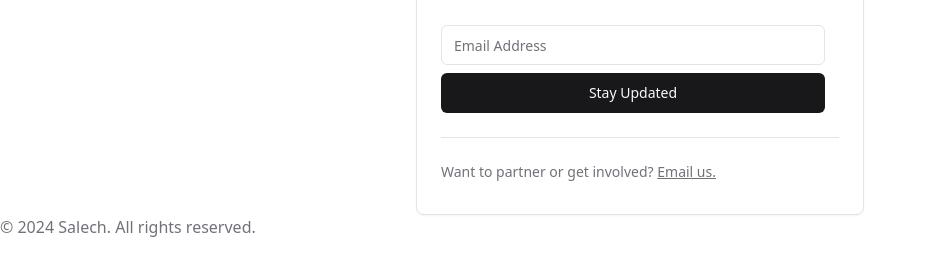
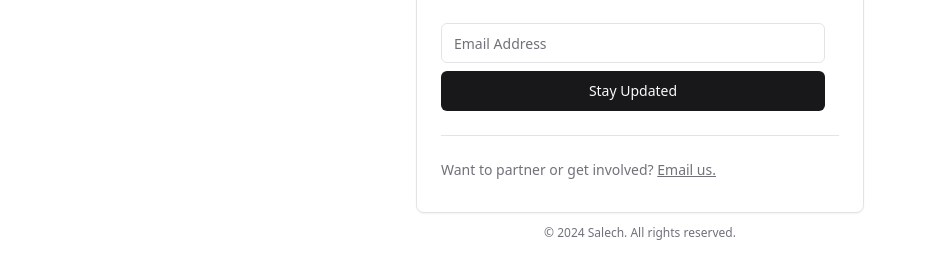
Before and after one commit to hrmeetsingh/salech-ca-pages, a plain HTML site: page index.html in a window 1280 px wide. Shown: the part 507-786 px from the top of the page, without its empty margins (0-926 px from the left). Drawn offline with Linux system fonts and the light colour scheme.

Commit message:
Updated footer styling

```diff
--- a/index.html
+++ b/index.html
@@ -59,8 +59,10 @@
                 </div>
             </div>
         </main>
-        <footer class="text-muted-foreground">
-            <p>&copy; 2024 Salech. All rights reserved.</p>
+        <footer class="flex w-full justify-center mt-3  text-muted-foreground text-sm">
+            <div class="flex justify-center gap-4 w-full max-w-md items-center px-4">
+                <span class="text-xs">&copy; 2024 Salech. All rights reserved.</span>
+            </div>
         </footer>
         <script src="scripts/nav-toggle.js"></script>
     </body>
```
